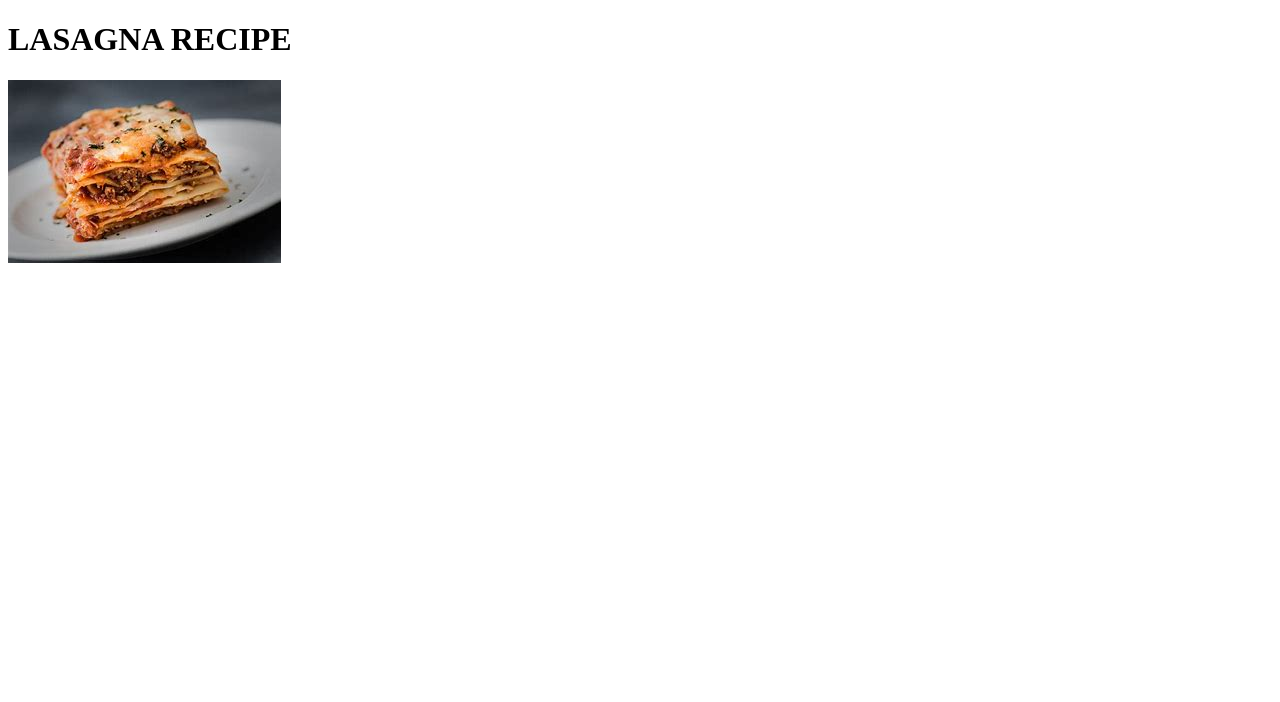
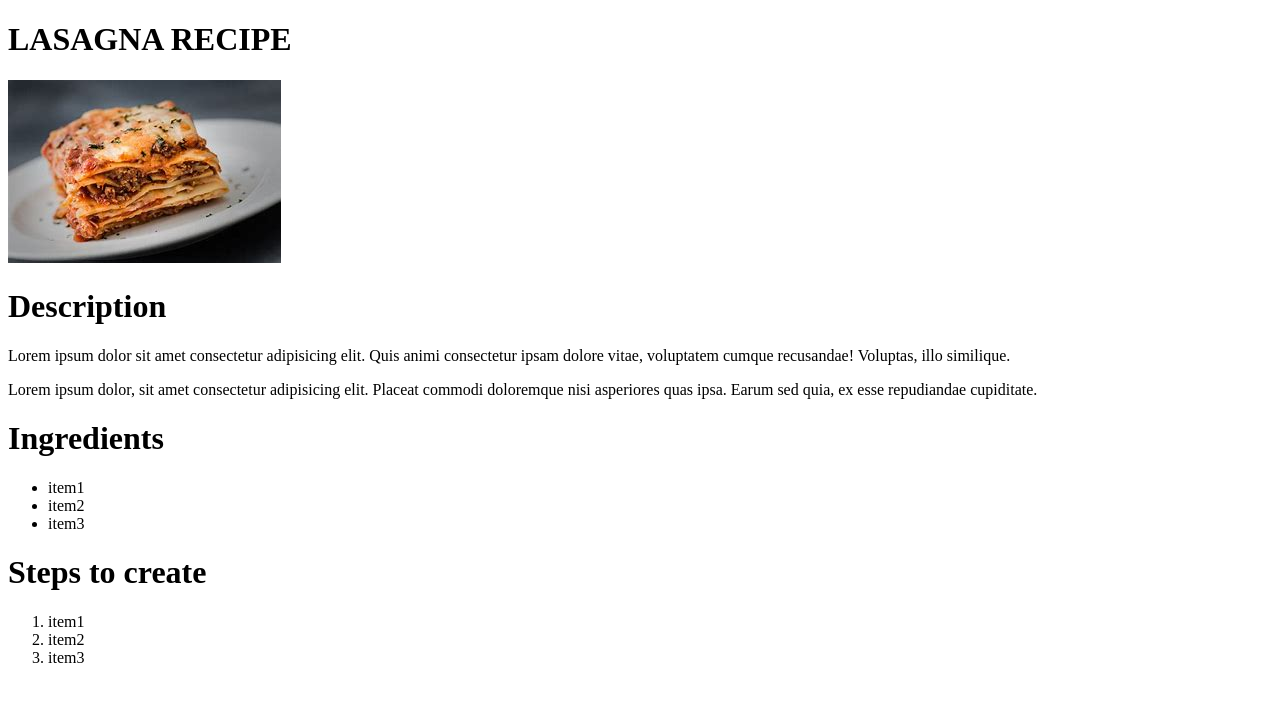
Before and after one commit to EricCarverInWI/odin-projects, a plain HTML site: page 00-odin-recipes/recipes/lasagna.html in a window 1280 px wide. Drawn offline with Linux system fonts and the light colour scheme.

Commit message:
added ingredients and steps to the 4 recipes

```diff
--- a/00-odin-recipes/recipes/lasagna.html
+++ b/00-odin-recipes/recipes/lasagna.html
@@ -8,5 +8,21 @@
     <body>
         <h1>LASAGNA RECIPE</h1>
         <img src="../images/lasagna.jpg" alt="lasagna dinner">
+        <H1>Description</H1>
+        <p>Lorem ipsum dolor sit amet consectetur adipisicing elit. Quis animi consectetur ipsam dolore vitae, voluptatem cumque recusandae! Voluptas, illo similique.</p>
+        <p>Lorem ipsum dolor, sit amet consectetur adipisicing elit. Placeat commodi doloremque nisi asperiores quas ipsa. Earum sed quia, ex esse repudiandae cupiditate.</p>
+        <H1>Ingredients</H1>
+        <ul>
+            <li>item1</li>
+            <li>item2</li>
+            <li>item3   </li>
+        </ul>
+        <H1>Steps to create</H1>
+        <ol>
+            <li>item1</li>
+            <li>item2</li>
+            <li>item3   </li>
+        </ol>
+
     </body>
 </html>
```
Also changed, not shown: 00-odin-recipes/recipes/pasta.html (+15 -0 lines), 00-odin-recipes/recipes/sushi.html (+15 -0 lines), 00-odin-recipes/recipes/tacos.html (+15 -0 lines).
